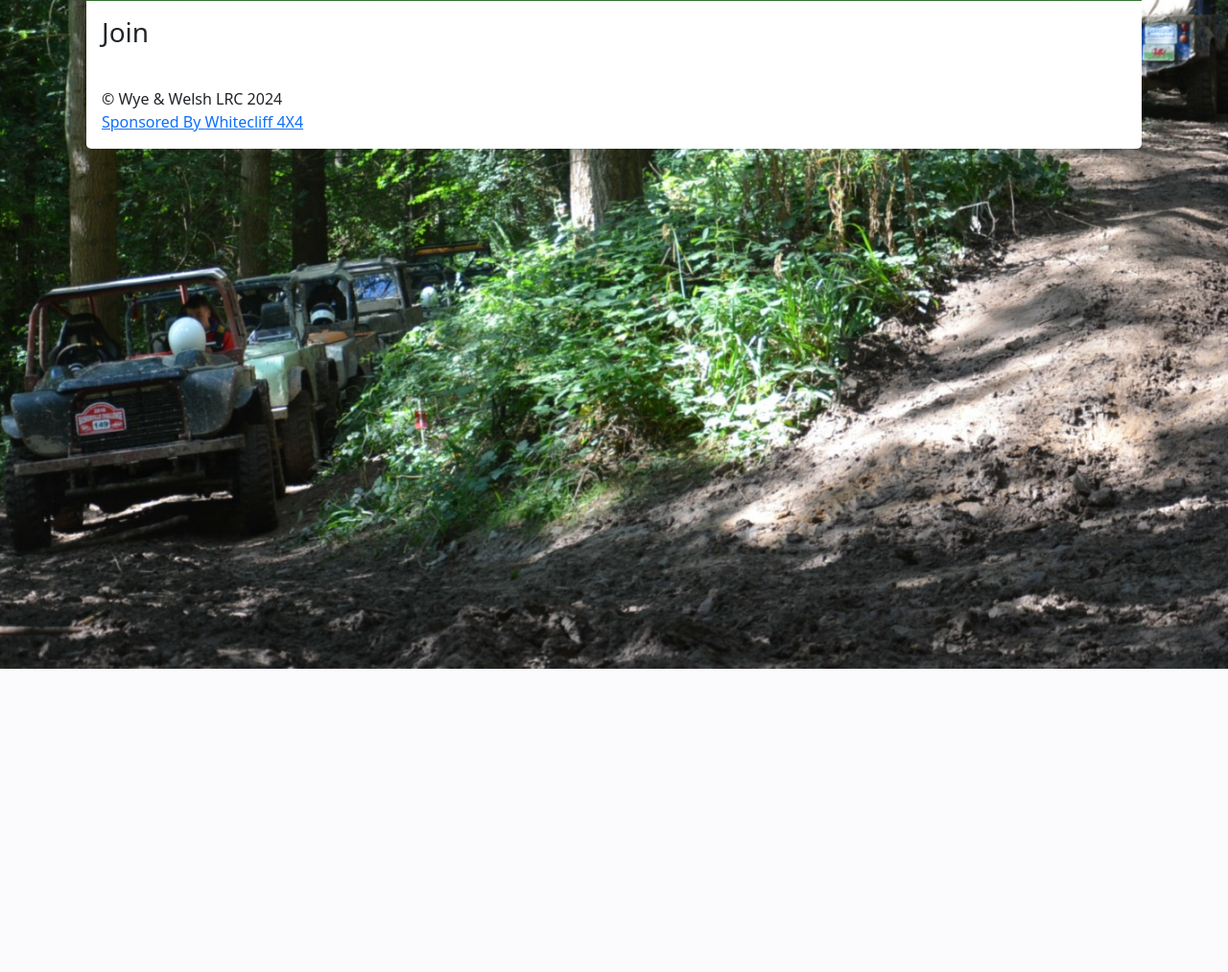
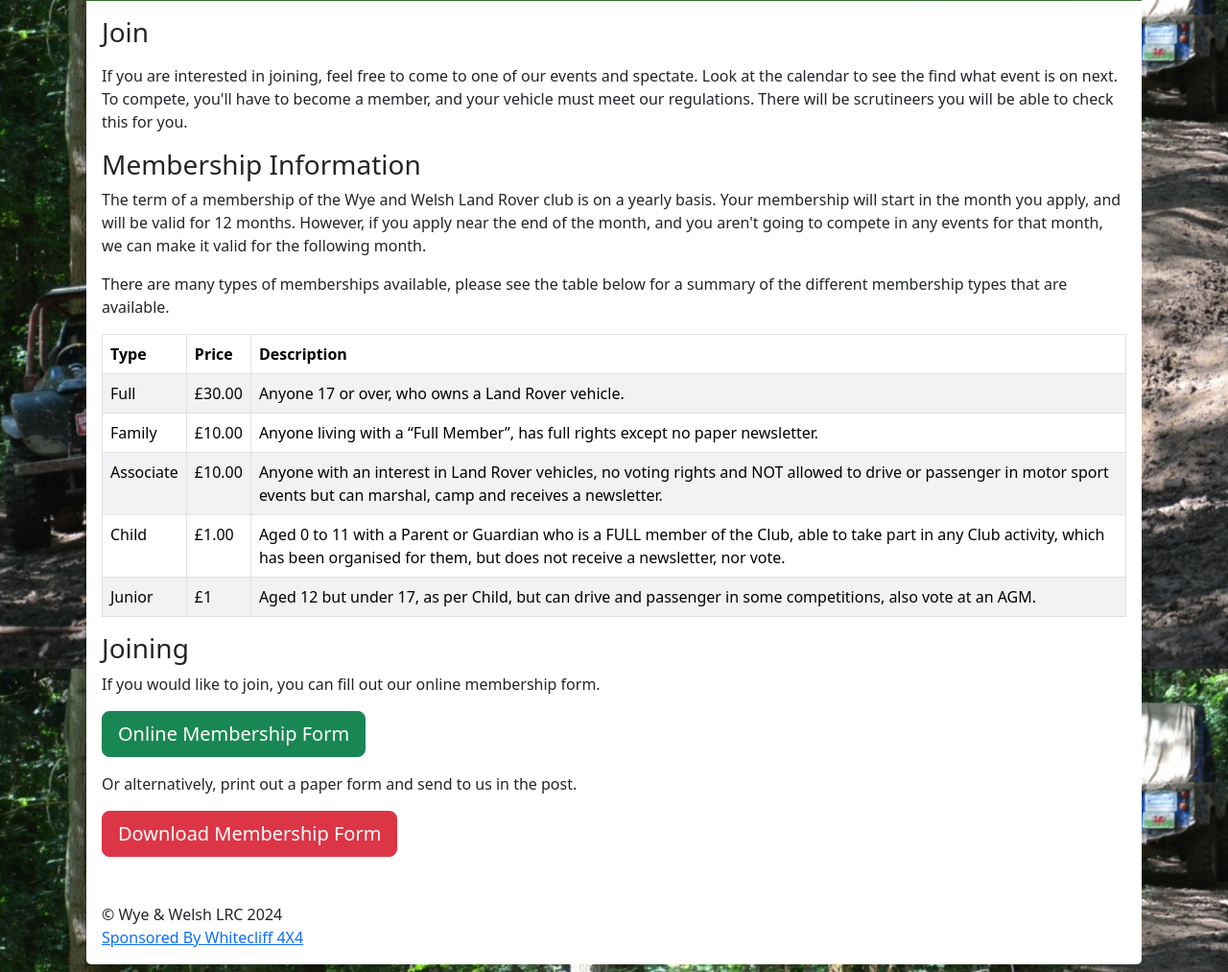
Before and after one commit to wwlrc/website, a PHP site: template templates/pages/join.html.twig in a window 1280 px wide. Shown: the part 103-1116 px from the top of the page at 96% size. Before the commit the page ends 800 px from the top, so only its background shows below. Run offline with PHP 8.4, Linux system fonts and the light colour scheme; the template is opened without the code that fills it, so the values that code supplies are empty; some libraries are stand-ins or nearby versions.

Commit message:
Add join page

```diff
--- a/templates/pages/join.html.twig
+++ b/templates/pages/join.html.twig
@@ -7,5 +7,80 @@
 {% block content %}
 
 <h3>Join</h3>
+<p>
+<p>
+        If you are interested in joining, feel free to come to one of our events and spectate. Look at the calendar to see the find what event is on next. To compete, you'll have to become a member, and your vehicle must meet our regulations. There will be scrutineers you will be able to check this for you.
+    </p>
+
+    <h3>Membership Information</h3>
+
+    <p>
+        The term of a membership of the Wye and Welsh Land Rover club is on a yearly basis. Your membership will start in the month you apply, and will be valid for 12 months. However, if you apply near the end of the month, and you aren't going to compete in any events for that month, we can make it valid for the following month.
+    </p>
+
+    <p>There are many types of memberships available, please see the table below for a summary of the different membership types that are available.
+    </p>
+
+
+    <table class="table table-bordered table-striped">
+        <thead>
+            <tr>
+                <th>Type</th>
+                <th>Price</th>
+                <th>Description</th>
+            </tr>
+        </thead>
+        <tbody>
+            <tr>
+                <td>Full</td>
+                <td>£30.00</td>
+                <td>Anyone 17 or over, who owns a Land Rover vehicle.</td>
+            </tr>
+            <tr>
+                <td>Family</td>
+                <td>£10.00</td>
+                <td>Anyone living with a “Full Member”, has full rights except no paper newsletter.</td>
+            </tr>
+            <tr>
+                <td>Associate</td>
+                <td>£10.00</td>
+                <td>Anyone with an interest in Land Rover vehicles, no voting rights and NOT
+                                                                                                                                                                                                                                                                                                                                                                                            allowed to drive or passenger in motor sport events but can marshal, camp and receives a newsletter.</td>
+            </tr>
+            <tr>
+                <td>Child</td>
+                <td>£1.00</td>
+                <td>
+                    Aged 0 to 11 with a Parent or Guardian who is a FULL member of the Club, able to
+                                                                                                                                                                                                                                                                                                                                                                        take part in any Club activity, which has been organised for them, but does not receive a newsletter, nor vote.</td>
+            </tr>
+            <tr>
+                <td>Junior</td>
+                <td>£1</td>
+                <td>
+                    Aged 12 but under 17, as per Child, but can drive and passenger in some
+                                                                                                                                                                                                                                                                                                                                                    competitions, also vote at an AGM.
+                </td>
+            </tr>
+        </tbody>
+    </table>
+
+    <h3>Joining</h3>
+    <p>
+        If you would like to join, you can fill out our online membership form.
+    </p>
+    <p>
+        <a href="https://spanner.wwlrc.co.uk/">
+            <button class="btn btn-success btn-lg">Online Membership Form</button>
+        </a>
+    </p>
+    <p>
+        Or alternatively, print out a paper form and send to us in the post.
+    </p>
+    <p>
+        <button class="btn btn-danger btn-lg">Download Membership Form</button>
+    </p>
+</p>
+
 
 {% endblock %}
```
